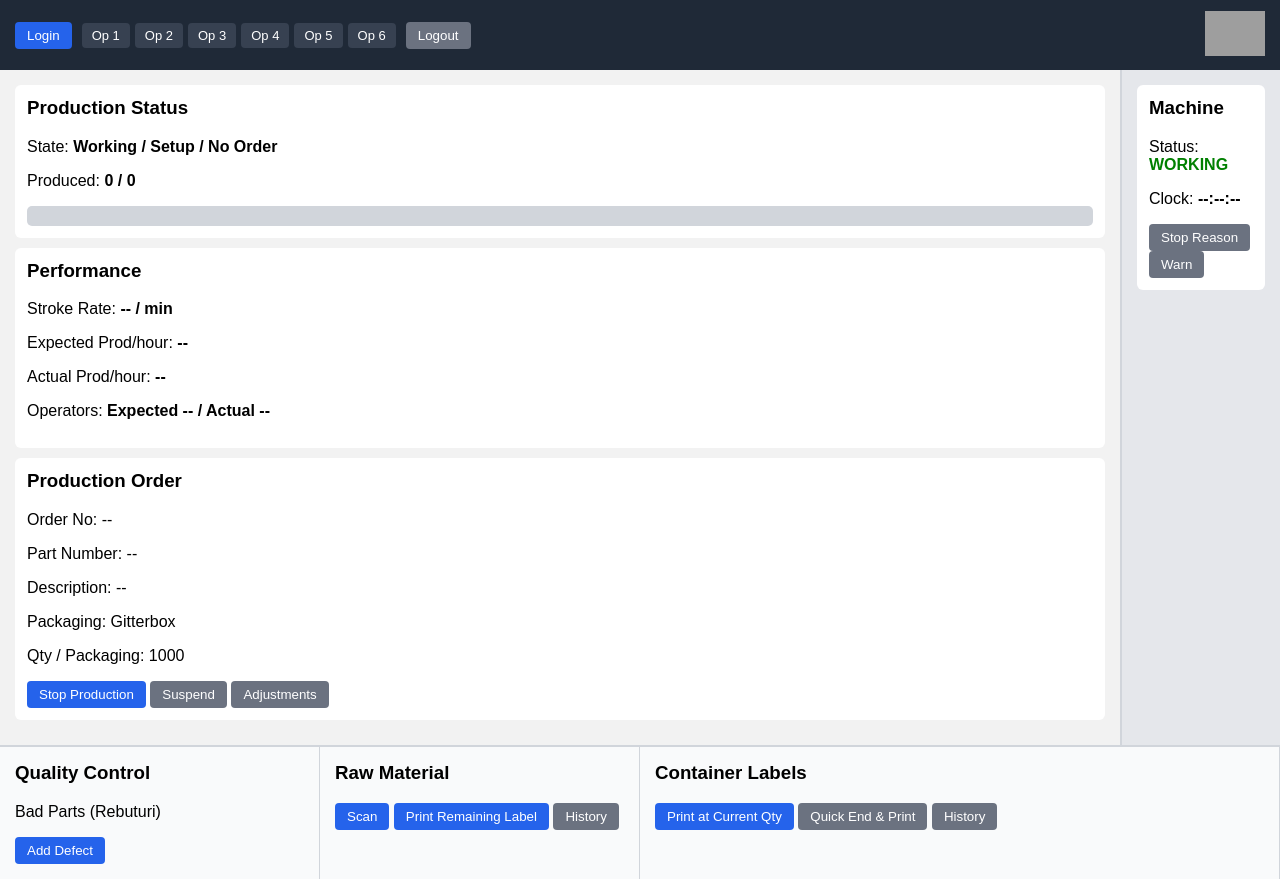
After one commit to tadrian0/mes, a PHP site: page /mes/totem.php in a window 1280 px wide. The commit adds this page. Run offline with PHP 8.4, Linux system fonts and the light colour scheme; a stand-in replaces the project's code that opens the database connection; some libraries are stand-ins or nearby versions; grey boxes are pictures that could not be loaded.

Commit message:
Adjustment pages, bug fixes

```diff
--- a/includes/pages/articles/articles-add.php
+++ b/includes/pages/articles/articles-add.php
@@ -2,7 +2,6 @@
 if (!$isAdmin)
     return;
 
-// Handle the creation of a new article
 if ($_SERVER['REQUEST_METHOD'] === 'POST' && isset($_POST['create_article'])) {
     $name = trim($_POST['name'] ?? '');
     $description = !empty(trim($_POST['description'])) ? trim($_POST['description']) : null;
@@ -17,7 +16,6 @@ if ($_SERVER['REQUEST_METHOD'] === 'POST' && isset($_POST['create_article'])) {
         $message = 'Error creating article.';
     }
 
-    // Redirect to avoid form resubmission
     header('Location: ' . $_SERVER['PHP_SELF']);
     exit;
 }
--- a/includes/pages/articles/articles-edit.php
+++ b/includes/pages/articles/articles-edit.php
@@ -1,7 +1,5 @@
 <?php
-// This block runs for each article in the loop (inefficient but matches your pattern)
 if ($isAdmin) {
-    // Handle update
     if ($_SERVER['REQUEST_METHOD'] === 'POST' && isset($_POST['edit_article'])) {
         $articleId = (int) ($_POST['article_id'] ?? 0);
 
@@ -24,7 +22,6 @@ if ($isAdmin) {
         }
     }
 
-    // Handle delete (mirroring machines-edit.php style)
     if ($_SERVER['REQUEST_METHOD'] === 'POST' && isset($_POST['delete_article'])) {
         $articleId = (int) ($_POST['article_id'] ?? 0);
 
@@ -100,7 +97,6 @@ if ($isAdmin) {
     </div>
 </div>
 
-<!-- Delete Form (in table Actions column) -->
 <form method="post" action="" style="display: inline;"
     onsubmit="return confirm('Are you sure you want to delete this article?');">
     <input type="hidden" name="article_id" value="<?php echo $article['ArticleID']; ?>">
--- /dev/null
+++ b/totem.css
@@ -0,0 +1,138 @@
+body {
+    margin: 0;
+    font-family: Arial, sans-serif;
+    background: #f2f2f2;
+}
+
+#header {
+    height: 70px;
+    background: #1f2937;
+    color: #fff;
+    display: flex;
+    align-items: center;
+    padding: 0 15px;
+    justify-content: space-between;
+}
+
+#header-left,
+#header-right {
+    display: flex;
+    align-items: center;
+    gap: 10px;
+}
+
+#operators {
+    display: flex;
+    gap: 5px;
+}
+
+.operator-slot {
+    background: #374151;
+    padding: 5px 10px;
+    border-radius: 4px;
+    font-size: 13px;
+}
+
+#logo img {
+    height: 45px;
+}
+
+button {
+    cursor: pointer;
+    padding: 6px 12px;
+    border: none;
+    border-radius: 4px;
+    background: #2563eb;
+    color: #fff;
+}
+
+button.secondary {
+    background: #6b7280;
+}
+
+/* ===== MAIN BODY ===== */
+#main {
+    display: flex;
+    height: calc(100vh - 70px - 35%);
+}
+
+#production-area {
+    width: 87.5%;
+    /* 7/8 */
+    padding: 15px;
+    box-sizing: border-box;
+}
+
+#machine-panel {
+    width: 12.5%;
+    /* 1/8 */
+    background: #e5e7eb;
+    padding: 15px;
+    box-sizing: border-box;
+    border-left: 2px solid #d1d5db;
+}
+
+.panel {
+    background: #fff;
+    padding: 12px;
+    margin-bottom: 10px;
+    border-radius: 6px;
+}
+
+.status-working {
+    color: green;
+    font-weight: bold;
+}
+
+.status-stopped {
+    color: red;
+    font-weight: bold;
+}
+
+/* ===== PROGRESS BAR ===== */
+.progress-container {
+    background: #d1d5db;
+    border-radius: 5px;
+    height: 20px;
+    width: 100%;
+    overflow: hidden;
+}
+
+.progress-bar {
+    height: 100%;
+    width: 0%;
+    background: #16a34a;
+}
+
+/* ===== FOOTER ===== */
+#footer {
+    display: flex;
+    height: 35%;
+    border-top: 2px solid #d1d5db;
+}
+
+.footer-section {
+    padding: 15px;
+    box-sizing: border-box;
+    background: #f9fafb;
+    border-right: 1px solid #d1d5db;
+}
+
+#qc {
+    width: 25%;
+}
+
+/* 2/8 */
+#raw-material {
+    width: 25%;
+}
+
+#labels {
+    width: 50%;
+}
+
+/* 4/8 */
+
+h3 {
+    margin-top: 0;
+}
--- /dev/null
+++ b/totem.php
@@ -0,0 +1,114 @@
+<?php
+session_start();
+?>
+<!DOCTYPE html>
+<html lang="en">
+<head>
+    <meta charset="UTF-8">
+    <title>MES Totem</title>
+
+    <link rel="stylesheet" href="totem.css"/>
+</head>
+
+<body>
+
+<div id="header">
+    <div id="header-left">
+        <button>Login</button>
+
+        <div id="operators">
+            <div class="operator-slot">Op 1</div>
+            <div class="operator-slot">Op 2</div>
+            <div class="operator-slot">Op 3</div>
+            <div class="operator-slot">Op 4</div>
+            <div class="operator-slot">Op 5</div>
+            <div class="operator-slot">Op 6</div>
+        </div>
+
+        <button class="secondary">Logout</button>
+    </div>
+
+    <div id="logo">
+        <img src="PATH_TO_LOGO.png" alt="MES Logo">
+    </div>
+</div>
+
+<!-- ===== MAIN BODY ===== -->
+<div id="main">
+
+    <!-- === PRODUCTION AREA === -->
+    <div id="production-area">
+
+        <div class="panel">
+            <h3>Production Status</h3>
+            <p>State: <strong>Working / Setup / No Order</strong></p>
+            <p>Produced: <strong>0 / 0</strong></p>
+
+            <div class="progress-container">
+                <div class="progress-bar"></div>
+            </div>
+        </div>
+
+        <div class="panel">
+            <h3>Performance</h3>
+            <p>Stroke Rate: <strong>-- / min</strong></p>
+            <p>Expected Prod/hour: <strong>--</strong></p>
+            <p>Actual Prod/hour: <strong>--</strong></p>
+            <p>Operators: <strong>Expected -- / Actual --</strong></p>
+        </div>
+
+        <div class="panel">
+            <h3>Production Order</h3>
+            <p>Order No: --</p>
+            <p>Part Number: --</p>
+            <p>Description: --</p>
+            <p>Packaging: Gitterbox</p>
+            <p>Qty / Packaging: 1000</p>
+
+            <button>Stop Production</button>
+            <button class="secondary">Suspend</button>
+            <button class="secondary">Adjustments</button>
+        </div>
+
+    </div>
+
+    <!-- === MACHINE STATUS === -->
+    <div id="machine-panel">
+        <div class="panel">
+            <h3>Machine</h3>
+            <p>Status: <span class="status-working">WORKING</span></p>
+            <p>Clock: <strong>--:--:--</strong></p>
+            <button class="secondary">Stop Reason</button>
+            <button class="secondary">Warn</button>
+        </div>
+    </div>
+
+</div>
+
+<!-- ===== FOOTER ===== -->
+<div id="footer">
+
+    <div id="qc" class="footer-section">
+        <h3>Quality Control</h3>
+        <p>Bad Parts (Rebuturi)</p>
+        <button>Add Defect</button>
+    </div>
+
+    <div id="raw-material" class="footer-section">
+        <h3>Raw Material</h3>
+        <button>Scan</button>
+        <button>Print Remaining Label</button>
+        <button class="secondary">History</button>
+    </div>
+
+    <div id="labels" class="footer-section">
+        <h3>Container Labels</h3>
+        <button>Print at Current Qty</button>
+        <button class="secondary">Quick End & Print</button>
+        <button class="secondary">History</button>
+    </div>
+
+</div>
+
+</body>
+</html>
```
Also changed, not shown: includes/AdjustmentManager.php (added, +107 -0 lines), includes/pages/adjustments/adjustment-add.php (added, +56 -0 lines), includes/pages/adjustments/adjustment-edit.php (added, +86 -0 lines), pages/database/articles.php (+1 -6 lines), pages/production/adjustments.php (+92 -0 lines), planning.php (+73 -23 lines), 2 other files.
